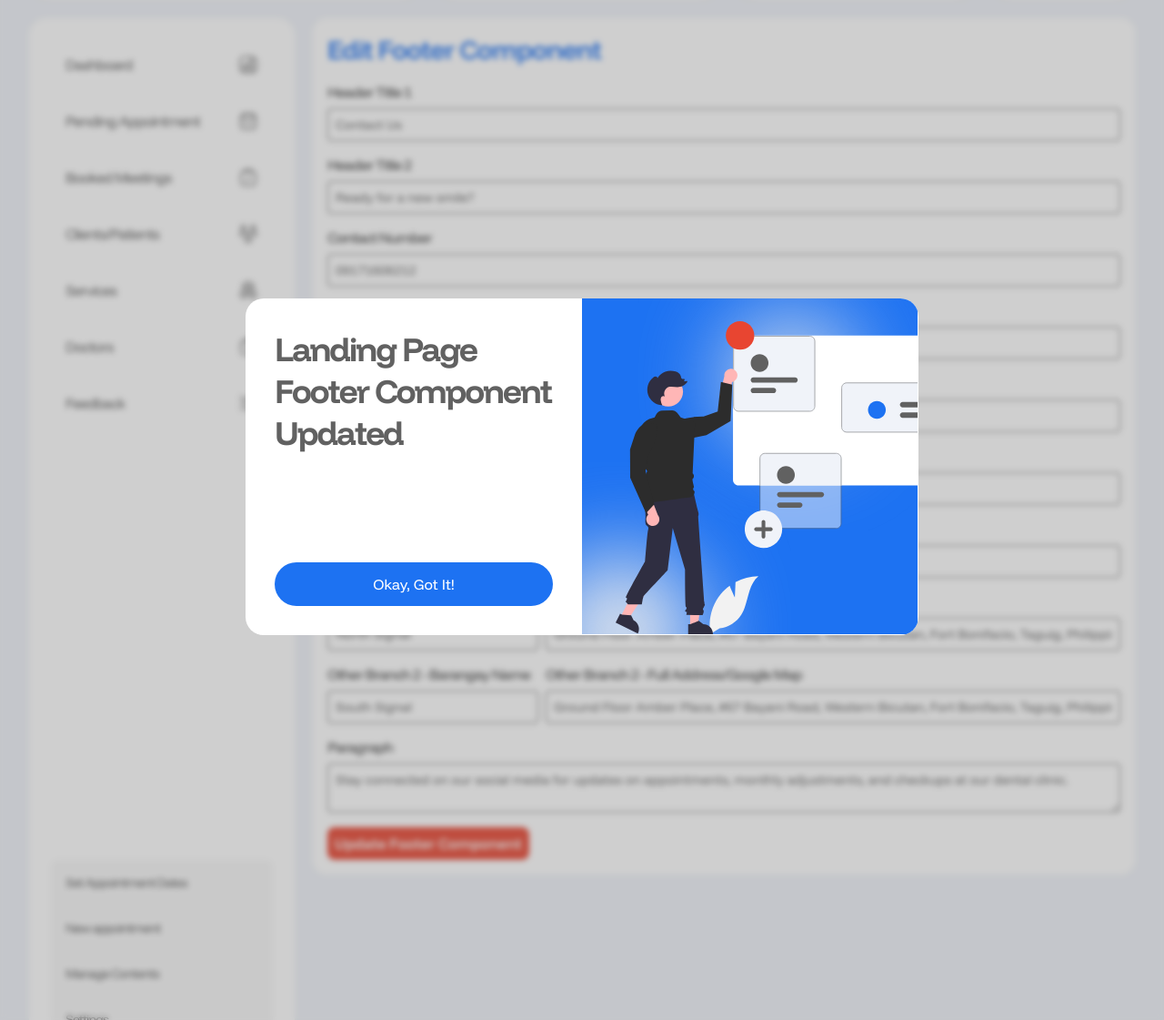
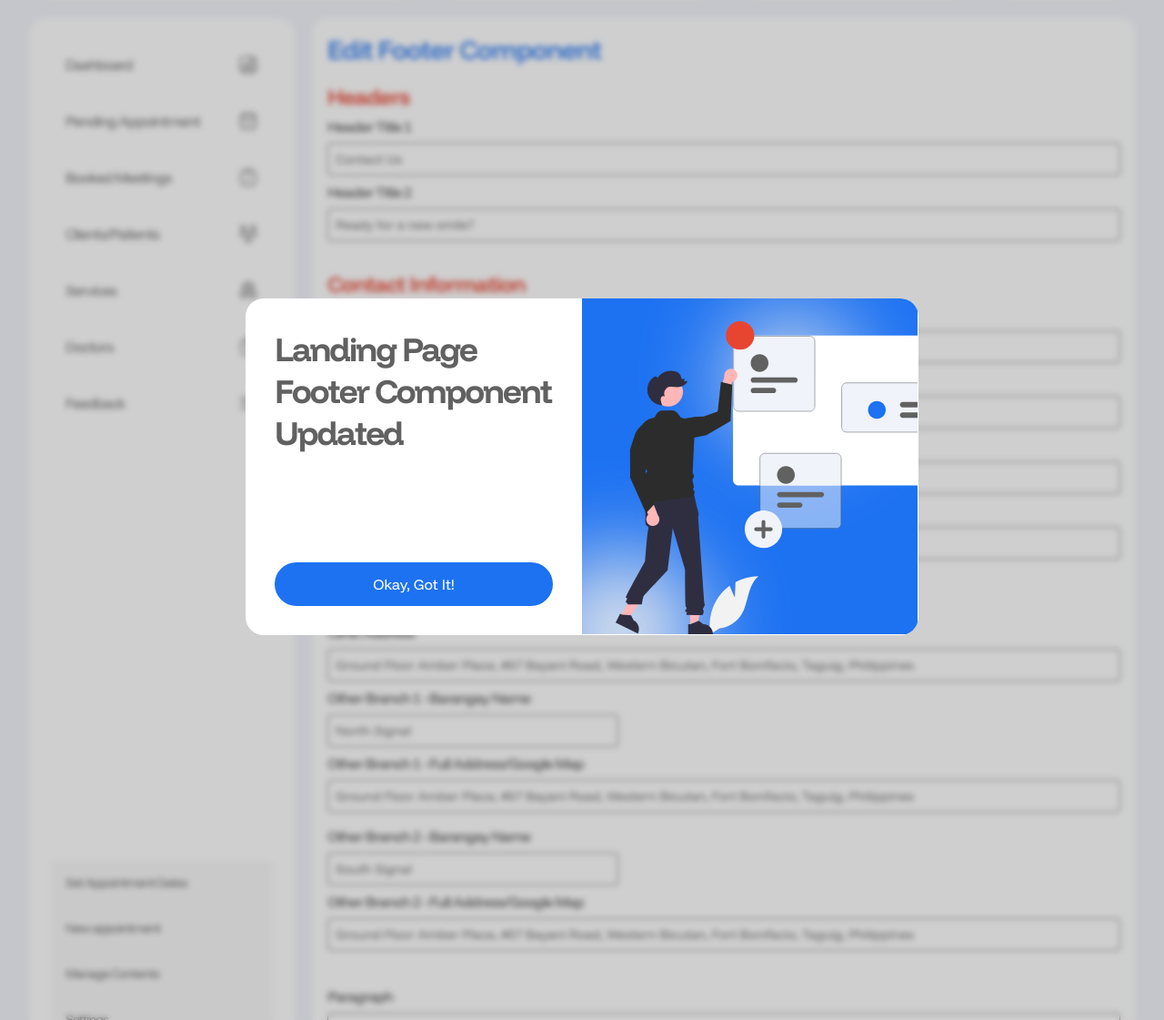
Before and after one commit to Fahatmah/smile_hero_clinic, a PHP site: page /admin/edit-lp-footer.php in a window 1280 px wide. Shown: the part 96-1217 px from the top of the page at 91% size. Run offline with PHP 8.4, Linux system fonts and the light colour scheme; a user stored in the database is signed in; data comes from the database, SQL or seed files in the repository.

Commit message:
feat(admin): add about form for landing page
- update footer form layout

```diff
--- a/admin/edit-lp-footer.php
+++ b/admin/edit-lp-footer.php
@@ -49,16 +49,14 @@ $result = $stmt->get_result();
 
 
           <form action="includes/edit-lp-footer.inc.php" method="post">
+            <?php if($dataFetch = $result->fetch_assoc()): ?>
+              <div class="headers-container">
+                <p class="title">Headers</p>
+
+                <div class="container">
                   <!-- header title 1 -->
-        <?php if($dataFetch = $result->fetch_assoc()): ?>
                   <div class="field-group">
                     <label for="title1">Header Title 1</label>
-                  <!--
-                      jp, pakilagay mo na lang current title
-                      as well as to other input fields gaya
-                      nung sa user apt form, already filled
-                      with their name, contact and email
-                  -->
                     <input type="text" id="title1" name="title1" value="<?php echo $dataFetch['title_one']?>"/>
                   </div>
 
@@ -67,7 +65,13 @@ $result = $stmt->get_result();
                     <label for="title2">Header Title 2</label>
                     <input type="text" id="title2" name="title2" value="<?php echo $dataFetch['title_two']?>"/>
                   </div>
+                </div>
+              </div>
 
+              <div class="contacts-container">
+                <p class="title">Contact Information</p>
+
+                <div class="container">
                   <!-- number -->
                   <div class="field-group">
                     <label for="number">Contact Number</label>
@@ -91,6 +95,15 @@ $result = $stmt->get_result();
                     <label for="socmedlink">Facebook Account Link</label>
                     <input type="text" id="socmedlink" name="socmedlink" value="<?php echo $dataFetch['socmedlink']?>"/>
                   </div>
+                </div>
+              </div>
+
+              <div class="address-container">
+
+                <p class="title">Address</p>
+
+                <div class="container">
+
 
                   <!-- address -->
                   <div class="field-group">
@@ -123,6 +136,8 @@ $result = $stmt->get_result();
                     <div class="field-group">
                       <label for="otherbranch2link">Other Branch 2 - Full Address/Google Map</label>
                       <input type="text" id="otherbranch2link" name="otherbranch2link" value="<?php echo $dataFetch['otherbranch_two_link']?>"/>
+                    </div>
+                  </div>
                 </div>
               </div>
 
--- a/scss/components/admin_page/_edit_user_homepage.scss
+++ b/scss/components/admin_page/_edit_user_homepage.scss
@@ -93,6 +93,33 @@
           background-color: var(--pr-clr-350);
         }
       }
+
+      [class*='container'] {
+        width: 100%;
+        @include display-flex(
+          $dir: column,
+          $y: flex-start,
+          $x: space-between,
+          $gap: 0.5rem
+        );
+        margin-block-end: 0.5rem;
+
+        .title {
+          font-size: 1.5rem;
+          font-weight: bold;
+          color: var(--pr-clr-100);
+        }
+
+        &[class*='container'] {
+          width: 100%;
+          @include display-flex(
+            $dir: column,
+            $y: flex-start,
+            $x: space-between,
+            $gap: 0.5rem
+          );
+        }
+      }
     }
   }
 }
```
Also changed, not shown: admin/edit-lp-about.php (added, +152 -0 lines), src/dist/styles.css, 1 other file. Lines whose indentation alone changed are shown as unchanged.
